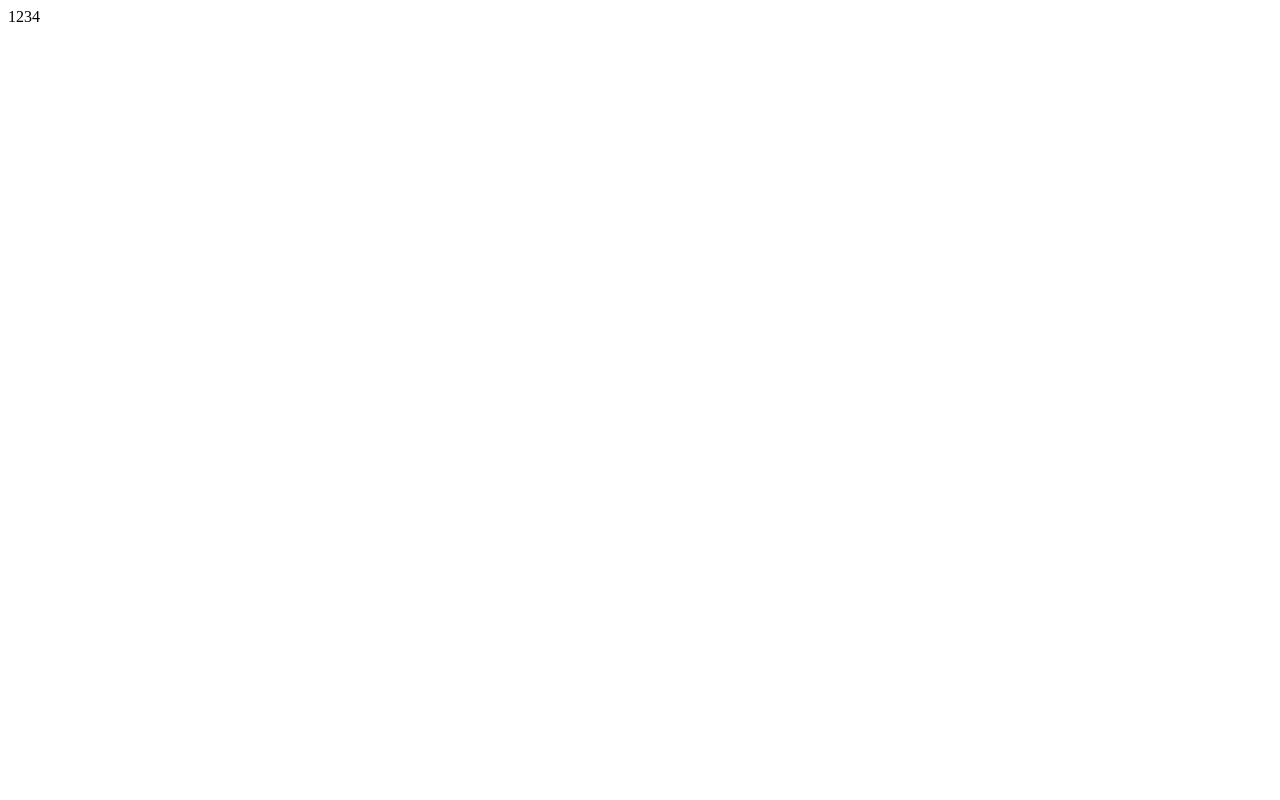
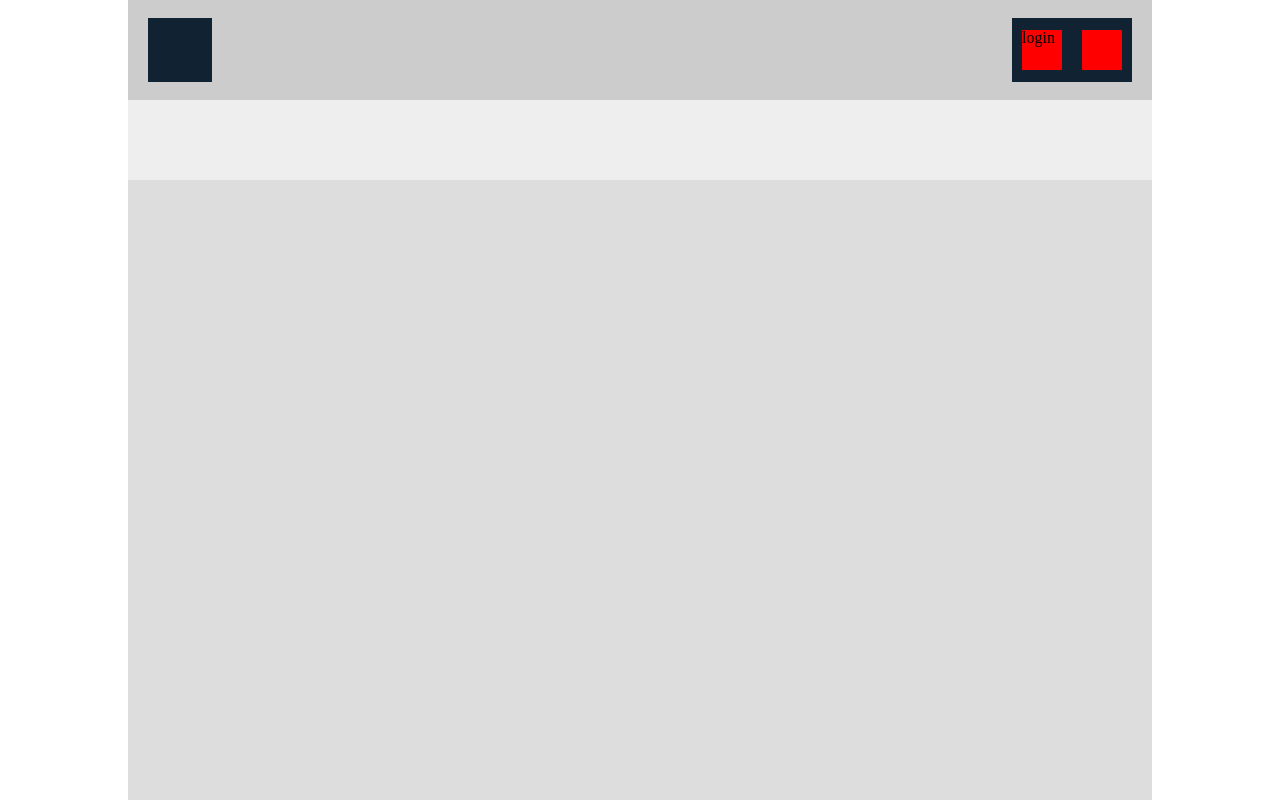
Before and after one commit to Y0un9Ki/semi_web_dev, a React (Create React App) app in the folder template/: page / in a window 1280 px wide. Built offline with nearby package versions, Linux system fonts and the light colour scheme.

Commit message:
FEATURE : mainpage wireframe

```diff
--- a/template/package.json
+++ b/template/package.json
@@ -3,6 +3,9 @@
   "version": "0.1.0",
   "private": true,
   "dependencies": {
+    "@emotion/react": "^11.11.4",
+    "@emotion/styled": "^11.11.0",
+    "@mui/material": "^5.15.13",
     "@testing-library/jest-dom": "^5.14.1",
     "@testing-library/react": "^13.0.0",
     "@testing-library/user-event": "^13.2.1",
@@ -11,6 +14,7 @@
     "react-router-dom": "^6.22.3",
     "react-scripts": "5.0.1",
     "styled-components": "^6.1.8",
+    "styled-reset": "^4.5.2",
     "web-vitals": "^2.1.0"
   },
   "scripts": {
--- a/template/public/index.html
+++ b/template/public/index.html
@@ -1,5 +1,5 @@
 <!DOCTYPE html>
-<html lang="en">
+<html lang="ko">
   <head>
     <meta charset="utf-8" />
     <link rel="icon" href="%PUBLIC_URL%/favicon.ico" />
--- a/template/src/App.js
+++ b/template/src/App.js
@@ -1,10 +1,78 @@
 import React, { useState } from "react";
+import { useNavigate } from "react-router-dom";
 import styled from "styled-components";
 
 function App() {
-  return <Container>1234</Container>;
+  const navigate = useNavigate();
+
+  return (
+    <Mainpage>
+      <Container>
+        <Header>
+          <Logo></Logo>
+          <Auth>
+            <SignIn onClick={() => navigate("/signin")}>login</SignIn>
+            <SignOut></SignOut>
+          </Auth>
+        </Header>
+        <Tapbar></Tapbar>
+      </Container>
+    </Mainpage>
+  );
 }
 
 export default App;
 
-const Container = styled.div``;
+const Mainpage = styled.div`
+  display: flex;
+  justify-content: center;
+`;
+
+const Container = styled.div`
+  width: 1024px;
+  height: 100vh;
+  background-color: #ddd;
+`;
+
+const Header = styled.div`
+  display: flex;
+  justify-content: space-between;
+  align-items: center;
+  padding-left: 20px;
+  padding-right: 20px;
+  height: 100px;
+  background-color: #ccc;
+`;
+
+const Logo = styled.div`
+  width: 64px;
+  height: 64px;
+  background-color: #123;
+`;
+
+const Auth = styled.div`
+  display: flex;
+  justify-content: space-around;
+  align-items: center;
+  width: 120px;
+  height: 64px;
+  background-color: #123;
+`;
+
+const SignIn = styled.div`
+  width: 40px;
+  height: 40px;
+  background-color: red;
+`;
+
+const SignOut = styled.div`
+  width: 40px;
+  height: 40px;
+  background-color: red;
+`;
+
+const Tapbar = styled.div`
+  width: 100%;
+  height: 80px;
+  background-color: #eee;
+`;
--- /dev/null
+++ b/template/src/Auth/SignIn.js
@@ -0,0 +1,7 @@
+import React from "react";
+
+const SignIn = () => {
+  return <div></div>;
+};
+
+export default SignIn;
--- /dev/null
+++ b/template/src/Auth/SignUp.js
@@ -0,0 +1,7 @@
+import React from "react";
+
+const SingUp = () => {
+  return <div></div>;
+};
+
+export default SingUp;
--- a/template/src/index.js
+++ b/template/src/index.js
@@ -1,14 +1,20 @@
 import React from "react";
 import ReactDOM from "react-dom/client";
+import { Reset } from "styled-reset";
 import App from "./App";
+import SignIn from "./Auth/SignIn";
+import SignUp from "./Auth/SignUp";
 import { BrowserRouter, Route, Routes } from "react-router-dom";
 
 const root = ReactDOM.createRoot(document.getElementById("root"));
 root.render(
   <React.StrictMode>
+    <Reset />
     <BrowserRouter>
       <Routes>
         <Route path="/" element={<App />} />
+        <Route path="/signin" element={<SignIn />} />
+        <Route path="/signin" element={<SignUp />} />
       </Routes>
     </BrowserRouter>
   </React.StrictMode>
```
Also changed, not shown: template/src/Contents/Vulnerable.js (added, +7 -0 lines), 1 other file (tests, documents, lock files or other folders).
